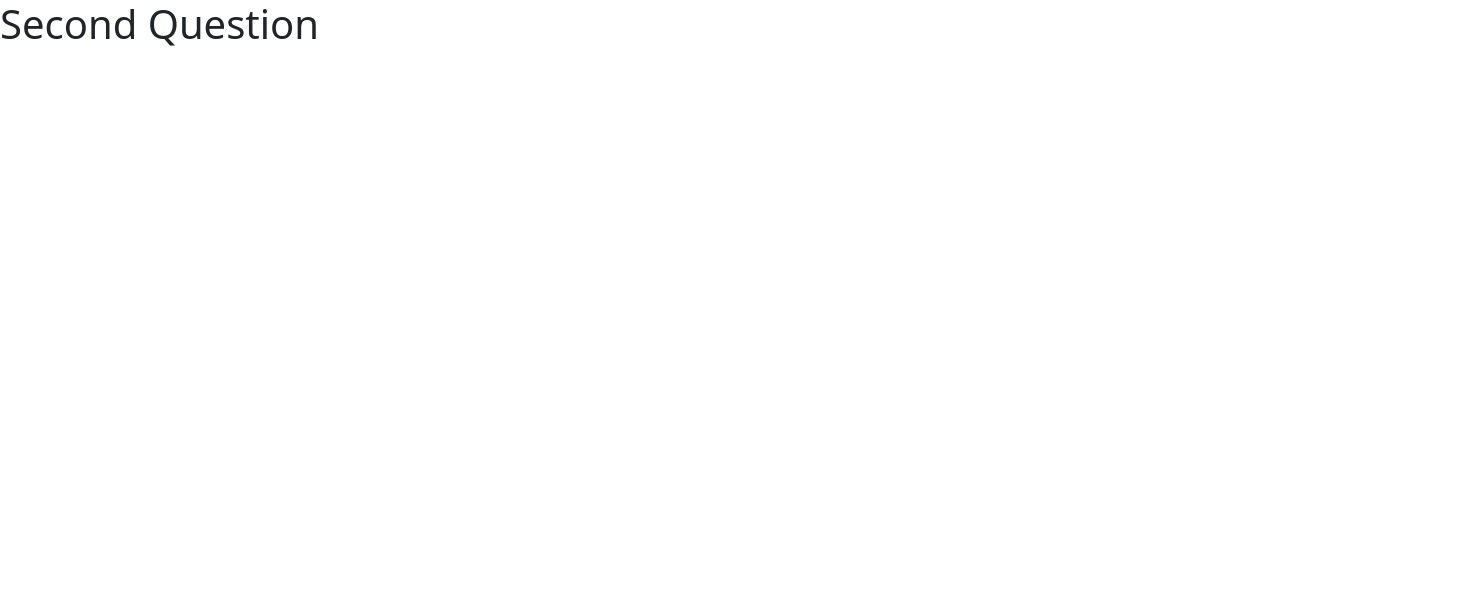
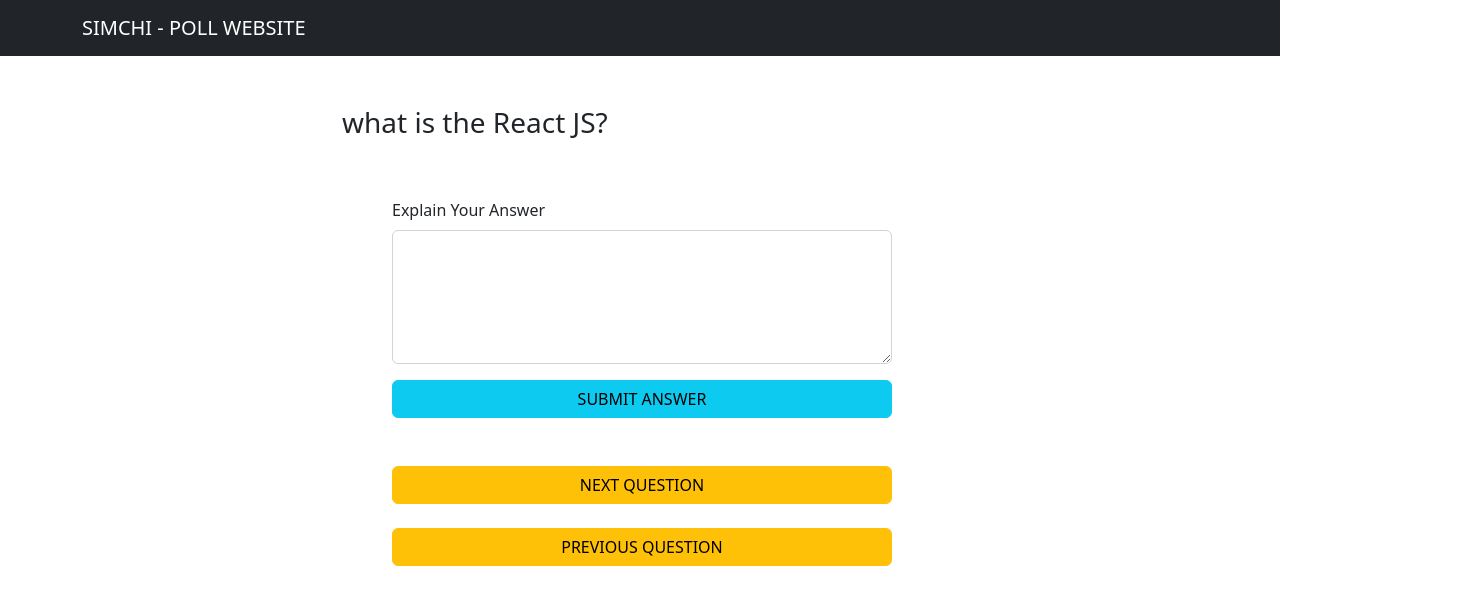
Before and after one commit to HosseinSimchi/pollsite, a React (Create React App) app in the folder poll/: page /secondquestion in a window 1280 px wide. Shown: the top 604 px of the page, 1470 px wide, since content can reach past the window. Built offline with nearby package versions, Linux system fonts and the light colour scheme.

Commit message:
added second question

```diff
--- a/poll/src/Components/QuestionPage/FirstQuestion/FirstQuestion.css
+++ b/poll/src/Components/QuestionPage/FirstQuestion/FirstQuestion.css
@@ -6,9 +6,13 @@ h3 {
     margin-bottom: 12px ;
 }
 
-Button {
+.button-FQ {
     display: block !important;
     margin-bottom: 8px !important;
     margin-left: 80px !important;
     width: 420px;
 }
+
+.Link {
+    text-decoration: none !important;
+}
--- a/poll/src/Components/QuestionPage/FirstQuestion/FirstQuestion.jsx
+++ b/poll/src/Components/QuestionPage/FirstQuestion/FirstQuestion.jsx
@@ -1,9 +1,10 @@
 import React, {useState, useRef, useEffect} from 'react';
+import { Link } from 'react-router-dom';
 
+import './FirstQuestion.css'
 import {Header} from '../../ImportedFiles.js'
 import { Container, Button } from 'react-bootstrap';
 
-import './FirstQuestion.css'
 
 const FirstQuestion = () => {
 
@@ -42,12 +43,17 @@ const FirstQuestion = () => {
            <Container className="FQuestionContainer">
 
                 <h3>Which one is the client side programming language?</h3>
-                <Button ref={buttonOne} onClick={ () => setIsSelectedOne(!isSelectedOne)} variant={isSelectedOne? "success" : "light"}>java</Button>
-                <Button ref={buttonTwo} onClick={ () => setIsSelectedTwo(!isSelectedTwo)} variant={isSelectedTwo? "success" : "light"}>python</Button>
-                <Button ref={buttonThree} onClick={ () => setIsSelectedThree(!isSelectedThree)} variant={isSelectedThree? "success" : "light"}>java script</Button>
-                <Button ref={buttonFour} onClick={ () => setIsSelectedFour(!isSelectedFour)} variant={isSelectedFour? "success" : "light"}>java and java script</Button>
+                <Button ref={buttonOne} className='button-FQ' onClick={ () => setIsSelectedOne(!isSelectedOne)} variant={isSelectedOne? "success" : "light"}>java</Button>
+                <Button ref={buttonTwo} className='button-FQ' onClick={ () => setIsSelectedTwo(!isSelectedTwo)} variant={isSelectedTwo? "success" : "light"}>python</Button>
+                <Button ref={buttonThree} className='button-FQ' onClick={ () => setIsSelectedThree(!isSelectedThree)} variant={isSelectedThree? "success" : "light"}>java script</Button>
+                <Button ref={buttonFour} className='button-FQ' onClick={ () => setIsSelectedFour(!isSelectedFour)} variant={isSelectedFour? "success" : "light"}>java and java script</Button>
                 <br /><br />
-                <Button onClick={nextQuestion} variant='info'>NEXT</Button>
+                <Button className='button-FQ'  onClick={nextQuestion} variant='info'>SUBMIT ANSWER</Button>
+                        <Link to="/secondquestion" className="Link">
+                            <Button className='button-FQ' variant='warning'>
+                                        NEXT QUESTION
+                            </Button>
+                        </Link>
            </Container>
 
         </>
--- /dev/null
+++ b/poll/src/Components/QuestionPage/SecondQuestion/SecondQuestion.css
@@ -0,0 +1,23 @@
+.SQuestionContainer {
+    margin : 50px 330px !important;
+}
+
+.Form {
+    padding: 50px ;
+    width: 600px;
+    align-items: center !important;
+}
+
+.button-SQ {
+    display: block !important;
+    width: 500px !important;
+    margin-top : 0 !important;
+}
+
+.BoxName {
+    width : 500px;
+}
+
+h3 {
+    margin-bottom: 12px ;
+}
--- a/poll/src/Components/QuestionPage/SecondQuestion/SecondQuestion.jsx
+++ b/poll/src/Components/QuestionPage/SecondQuestion/SecondQuestion.jsx
@@ -1,10 +1,43 @@
-import React from 'react';
+import React, {useState} from 'react';
+import {Link} from 'react-router-dom'
+
+import { Container, Button, Form } from 'react-bootstrap';
+
+import { Header } from '../../ImportedFiles';
+import './SecondQuestion.css'
 
 const SecondQuestion = () => {
 
+    const [text, setText] = useState(localStorage.getItem('textQuestion2') === undefined ? "" : JSON.parse(localStorage.getItem('textQuestion2')));
+
+    const submitHandler = () => {
+        localStorage.setItem('textQuestion2', JSON.stringify(text));
+    }
+
     return(
         <>
-            <h1>Second Question</h1>
+            <Header />
+            <Container className="SQuestionContainer">
+                <h3>what is the React JS?</h3>
+                <Form className='Form'>
+                    <Form.Group className="mb-3 BoxName" controlId="exampleForm.ControlTextarea1">
+                        <Form.Label>Explain Your Answer</Form.Label>
+                        <Form.Control onChange={(event) => setText(event.target.value)} value={text} as="textarea" rows={5} />
+                    </Form.Group>
+
+                    <Button variant='info' onClick={submitHandler} className="button-SQ">SUBMIT ANSWER</Button>
+
+                    <br /><br />
+                    <Link to="/thirdquestion" className='Link'>
+                        <Button variant='warning' className="button-SQ">NEXT QUESTION</Button>
+                    </Link>
+                    <br />
+                    <Link to="/firstquestion" className='Link'>
+                        <Button variant='warning' className="button-SQ">PREVIOUS QUESTION</Button>
+                    </Link>
+                </Form>
+            </Container>
+
         </>
     )
 }
```
